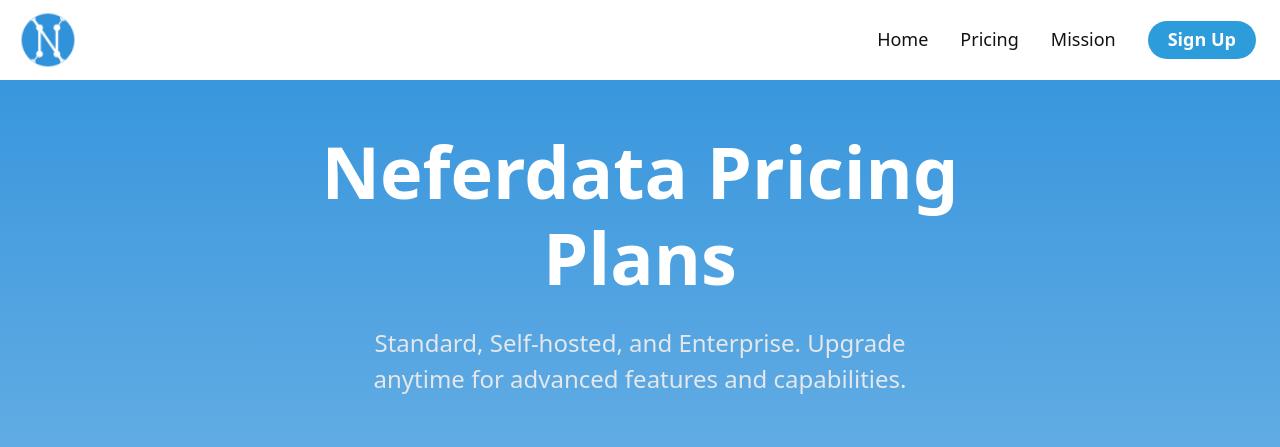
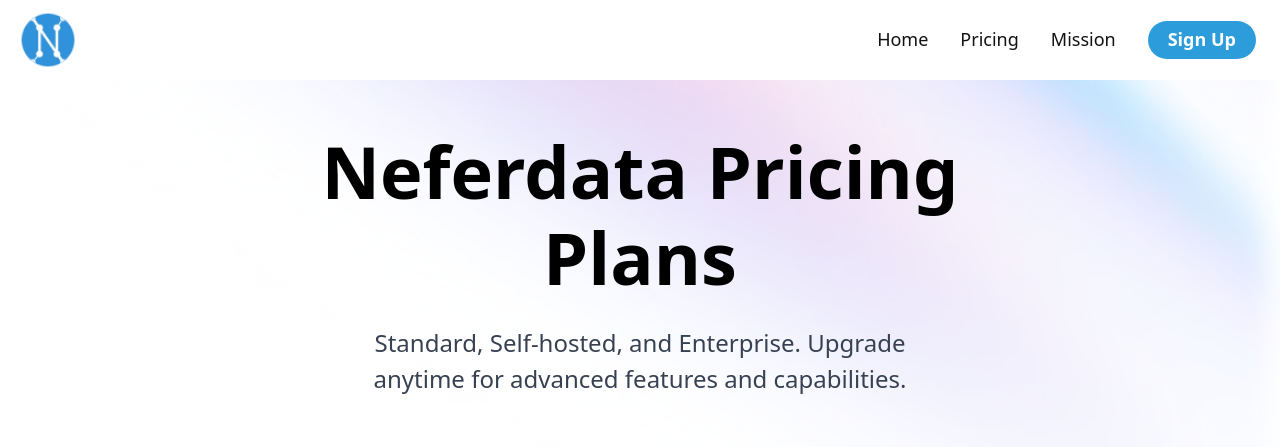
Before and after one commit to Hamdysaad20/NeferData_LandingPages, a React (Vite) app: page /pricing in a window 1280 px wide. Shown: the top 447 px of the page. Built offline with nearby package versions, Linux system fonts and the light colour scheme.

Commit message:
Refactor button styles and add decorative elements Update video component styles Update gallery component styles Add animations to privacy certifications Update pricing page styles

```diff
--- a/src/Components/Button/PrimaryButton.jsx
+++ b/src/Components/Button/PrimaryButton.jsx
@@ -9,7 +9,7 @@
     onClick={onClick}
     style={{fontFamily: 'ui-sans-serif, system-ui, -apple-system, BlinkMacSystemFont, "Segoe UI", Roboto, "Helvetica Neue", Arial, "Noto Sans", sans-serif', lineHeight: '120%'}}
 
-    className={`select-none active:scale-95 duration-300 rounded-full py-2 px-5 text-center text-lg font-bold bg-blue-1 transition-all hover:bg-blue-500 capitalize text-white ${classes}`}>
+    className={`select-none   rounded-full py-2 px-5 text-center text-lg font-bold bg-blue-1 transition-all hover:bg-blue-500 capitalize text-white ${classes}`}>
     {title}
   </button>
 );
--- a/src/Components/Button/SecondaryButton.jsx
+++ b/src/Components/Button/SecondaryButton.jsx
@@ -18,7 +18,7 @@
   return (
     <button
       onClick={onClick}
-      className={`text-center select-none font-bold capitalize py-4 text-white grid place-items-center  max-lg:gap-[20px] p-2 items-center text-[16px] max-lg:text-[14px] w-[271px] max-lg:w-[261px] box-border rounded-full ${bg} hover:bg-opacity-80 bg-opacity-100 transition-all`}
+      className={`text-center active:scale-95 duration-300 select-none font-bold capitalize py-4 text-white grid place-items-center  max-lg:gap-[20px] p-2 items-center text-[16px] max-lg:text-[14px] w-[271px] max-lg:w-[261px] box-border rounded-full ${bg} hover:bg-opacity-80 bg-opacity-100 transition-all`}
     >
       <span className="grid grid-cols-4 gap-2 place-items-center">
         <Icon />
--- a/src/Components/Gallery/Gallery2.jsx
+++ b/src/Components/Gallery/Gallery2.jsx
@@ -1,7 +1,8 @@
 // Import necessary dependencies
 import React from 'react';
 import Percent2 from './Percent2';
-
+import UseAnimations from "react-useanimations";
+import infinity from 'react-useanimations/lib/infinity'
 // Constant data for percent component,
 // represents different statistics.
 const PERCENT_STATS = [
@@ -13,9 +14,13 @@
 // Main Gallery component
 const Gallery2 = () => (
   // Section container
-  <section  className="w-[90%] max-md:w-full max-w-[1200px] flex justify-center flex-col items-center mx-auto py-32 px-16 max-lg:px-8 max-md:px-6 gap-24  box-border">
+  <section  className="w-[90%] max-md:w-full max-w-[1200px] flex justify-center flex-col items-center mx-auto py-32 px-16 max-lg:px-8 max-md:px-6 gap-12  box-border">
     {/* Title */}
-    <h2 className="font-black text-8xl md:text-7xl max-md:text-sm text-center">
+<div className='bg-black w-54 p-2 shadow-2xl shadow-blue-700 rounded-3xl h-54'>
+< UseAnimations animation={infinity} size={100} strokeColor='blue' />
+
+</div>
+    <h2 className="font-black text-8xl  md:text-7xl max-md:text-sm text-center">
       Finding the right tool for your business is critical
     </h2>
 
--- a/src/Components/Hero/Hero.jsx
+++ b/src/Components/Hero/Hero.jsx
@@ -47,17 +47,26 @@
 
 // Main Hero component
 const Hero = () => (
-  <header className="pt-20 bg-gradient-to-b from-[#3092DB] to-[#FBFCFF] flex flex-col items-center font-roboto">
+ <div className='bg-gradient-to-b from-[#3092DB]  to-[#FBFCFF] relative'>
+   <header
+  style={{
+    backgroundImage: `url(${'/hero@75.b2469a49.jpg'} )`,
+    boxShadow: "0 0 30px 12px white inset",
+    backgroundRepeat: "no-repeat",
+    backgroundSize: "cover",
+  }}
+
+  className="pt-20 bg-gradient-to-b from-[#3092DB]  to-[#FBFCFF] flex flex-col items-center font-roboto">
     {/* Hero content wrapper */}
     <div className="w-[90%]  max-md:w-[95%] max-sm:w-full  box-border px-2 lg:px-16 py-28 m-16 h-[482px] flex flex-col justify-center items-center gap-6">
       {/* Hero Texts */}
-      <div className="flex flex-col gap-6 text-white text-center box-border px-0 lg:px-16 max-lg:px-2 max-md:px-0 max-w-[890px]">
+      <div className="flex flex-col gap-6 text-black text-center box-border px-0 lg:px-16 max-lg:px-2 max-md:px-0 max-w-[890px]">
         <h1
         style={{fontFamily: 'ui-sans-serif, system-ui, -apple-system, BlinkMacSystemFont, "Segoe UI", Roboto, "Helvetica Neue", Arial, "Noto Sans", sans-serif', fontWeight: 'bold', lineHeight: '120%'}}
         className="text-4xl md:text-7xl font-bold leading-120%">
           AI and ML tools for your purchasing journey
         </h1>
-        <p className="text-[24px] max-lg:text-[20px] max-mg:text-[18px] box-border px-[76px] max-lg:px-28 max-md:px-0 leading-[150%] text-gray-200">
+        <p className="text-[24px] max-lg:text-[20px] max-mg:text-[18px] box-border px-[76px] max-lg:px-28 max-md:px-0 leading-[150%] text-gray-700">
           Our discovery and reporting tools help you get the most value out of your investments.
 
         </p>
@@ -75,9 +84,13 @@
     </div>
     {/* Video container */}
     <div className="w-[90%] max-md:w-full box-border p-16 max-sm:p-1 max-md:p-10 max-w-[1400px]">
-      <Video src={videoSrc} />
+      <Video
+        src={videoSrc}
+
+      />
     </div>
   </header>
+ </div>
 );
 
 Hero.propTypes = {
--- a/src/Components/PrivacyCertifications/PrivacyCertifications.jsx
+++ b/src/Components/PrivacyCertifications/PrivacyCertifications.jsx
@@ -2,6 +2,8 @@
 import { FaArrowRightLong } from "react-icons/fa6";
 import CertificationCard from './CertificationCard';
 import flyImg from '../../assets/Images/image 12.png';
+import visibility2 from 'react-useanimations/lib/visibility2'
+import UseAnimations from "react-useanimations";
 
 // Function to display the Google icon
 const GoogleIcon = () => (
@@ -13,6 +15,7 @@
 // Function to display the Microsoft icon
 const MicrosoftIcon = () => (
   <span className='w-full h-full flex justify-center items-center text-[2rem] p-2'>
+
     <figure className="bg-white flex justify-center items-center p-px">
       <svg xmlns="http://www.w3.org/2000/svg" aria-hidden="true" role="img" width="100%" viewBox="0 0 23 23">
         <path fill="#F25022" d="M0 0h11v11H0z" />
@@ -52,6 +55,10 @@
   // Render the section
   return (
     <section className='flex flex-col w-[90%] max-w-[1200px] justify-center items-center py-[112px] gap-20 m-auto'>
+         <div className='bg-black w-54 p-2 shadow-2xl shadow-blue-700 rounded-3xl h-54'>
+< UseAnimations animation={visibility2} size={100} strokeColor='blue' />
+
+</div>
       <HeaderText />
       <div className='flex justify-center items-center gap-12 flex-wrap'>
         {certificationList.map((certification, index) => (
--- a/src/Components/Video/Video.jsx
+++ b/src/Components/Video/Video.jsx
@@ -5,17 +5,17 @@
 // Video component
 const Video = ({ src }) => (
   // Video container with rounded border
-  <div className='w-full bg-white rounded-2xl p-[22px] max-md:p-4  pt-[14px] max-md:pt-3 flex flex-col shadow-custom-light'>
+  <div className='w-full bg-white   border-[1px] border-[#121212] rounded-3xl overflow-hidden relative  pt-[14px]  flex flex-col shadow-xl'>
 
     {/* Decorative elements */}
-    <div className="flex justify-start items-center gap-2 pb-[14px] max-md:pb-3">
+    <div className="flex pl-3  justify-start items-center gap-2 pb-[14px] max-md:pb-3">
       <span className='w-4 max-md:w-3 aspect-square rounded-full bg-red-1'></span>
       <span className='w-4 max-md:w-3 aspect-square rounded-full bg-[#F4C245]'></span>
       <span className='w-4 max-md:w-3 aspect-square rounded-full bg-[#53B477]'></span>
     </div>
 
     {/* Video player */}
-    <div className='w-full bg-slate-400 box-border'>
+    <div className='w-full aspect-w-16 aspect-h-9 rounded-lg overflow-hidden box-border'>
       <video
         src={src}
         autoPlay
--- a/src/Pages/LandingPage/LandingPage.jsx
+++ b/src/Pages/LandingPage/LandingPage.jsx
@@ -1,5 +1,4 @@
 import Hero from '../../Components/Hero/Hero';
-import Gallery from '../../Components/Gallery/Gallery';
 import Gallery2 from '../../Components/Gallery/Gallery2';
 import ProductCard from '../../Components/Card/ProductCard';
 import Testimonials from '../../Components/Testimonials/Testimonials';
--- a/src/Pages/Pricing/Pricing.jsx
+++ b/src/Pages/Pricing/Pricing.jsx
@@ -56,9 +56,20 @@
   ];
 
   return (
-    <div className='bg-gradient-to-b from-[#3092DB] to-[#FBFCFF]'>
-      <div className='w-full justify-center flex pt-32 '>
-        <div className='flex flex-col gap-6 text-white text-center  box-border px-0 lg:px-16 max-lg:px-2 max-md:px-0 max-w-[890px]'>
+    <div
+    style={{
+      backgroundImage: `url(${'/docs@30.8b9a76a2.avif'})`,
+      boxShadow: "0 0 30px 12px white inset",
+      backgroundRepeat: "no-repeat",
+    }}
+
+    className='bg-gradient-to-b from-[#3092DB] to-[#FBFCFF]'>
+      <div
+
+      className='w-full justify-center flex pt-32 '>
+        <div
+
+        className='flex flex-col gap-6 text-black text-center  box-border px-0 lg:px-16 max-lg:px-2 max-md:px-0 max-w-[890px]'>
           <h1
             style={{
               fontFamily:
@@ -69,7 +80,7 @@
             className='text-4xl md:text-7xl font-bold leading-120%'>
             Neferdata Pricing Plans
           </h1>
-          <p className='text-[24px] max-lg:text-[20px] max-mg:text-[18px] box-border px-[76px] max-lg:px-28 max-md:px-0 leading-[150%] text-gray-200'>
+          <p className='text-[24px] max-lg:text-[20px] max-mg:text-[18px] box-border px-[76px] max-lg:px-28 max-md:px-0 leading-[150%] text-gray-700'>
             Standard, Self-hosted, and Enterprise. Upgrade anytime for advanced
             features and capabilities.
           </p>
@@ -82,7 +93,13 @@
         ))}
       </div>
 
-      <div className='w-full grid place-items-center  pt-32 '>
+      <div
+      style={{
+        backgroundImage: `url(${'/hero@75.b2469a49.jpg'})`,
+        boxShadow: "0 0 30px 12px white inset",
+        backgroundRepeat: "no-repeat",
+      }}
+      className='w-full grid place-items-center  pt-32 '>
         <FAQs
           questions={[
             {
```
Also changed, not shown: public/hero@75.b2469a49.jpg (added).
